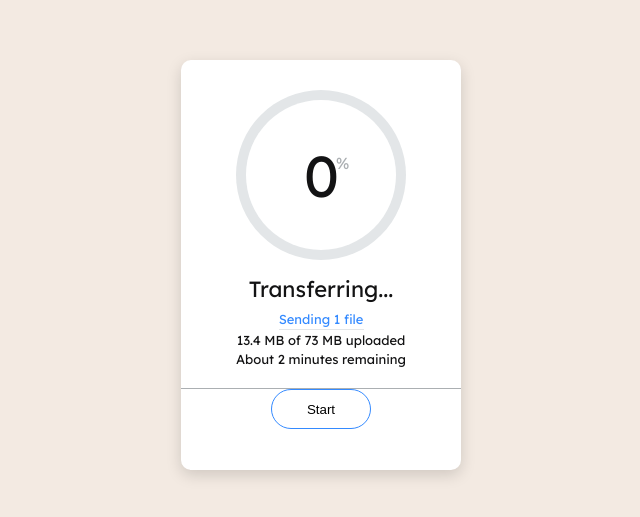
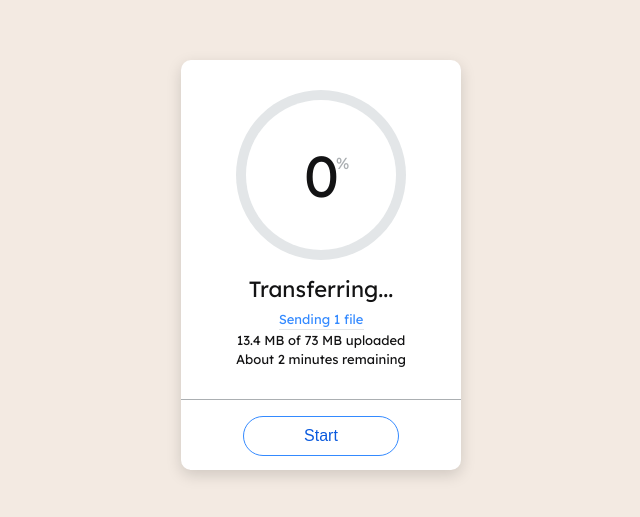
Before and after one commit to dbonneville/wetransfer-loader, a React (Create React App) app: page / in a window 1280 px wide. Shown: the part 135-652 px from the top of the page, without its empty margins (319-959 px from the left). Built offline with nearby package versions, Linux system fonts and the light colour scheme.

Commit message:
ui fixes
- button pos, padding, color
- animation of left bar hidden on count reset

```diff
--- a/src/App.css
+++ b/src/App.css
@@ -1,5 +1,6 @@
 :root {
   --blue: #348aff;
+  --blueMd: #0a5ade;
   --white: #fff;
   --greylt: #e3e6e8;
   --greymd: #abafb2;
@@ -169,6 +170,9 @@ body {
   width: 100px;
   border: 1px solid var(--blue);
   background-color: var(--white);
+  color: var(--blueMd);
+  font-size: 16px;
+  width: 156px;
 }
 .toggleBtn:hover {
   background-color: var(--blue);
@@ -176,7 +180,8 @@ body {
 }
 .btnContainer {
   border-top: 1px solid var(--greymd);
-  margin-top: 20px;
+  margin-top: 31px;
+  padding-top: 16px;
 }
 
 /* loading metadata */
--- a/src/LoadingSpinner.js
+++ b/src/LoadingSpinner.js
@@ -123,6 +123,7 @@ export default function LoadingSpinner() {
                     transform: isPlaying
                       ? `rotate(${rightRotation()}deg)`
                       : `rotate(0deg)`,
+                    display: isPlaying ? `block` : `none`,
                   }}
                 ></div>
               </div>
```
